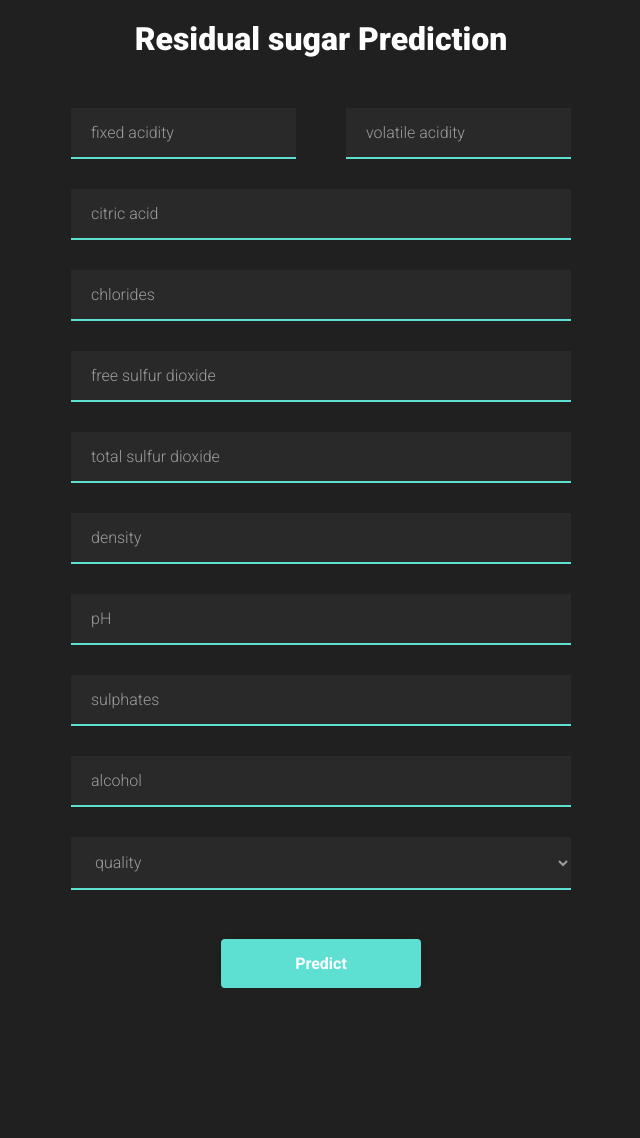
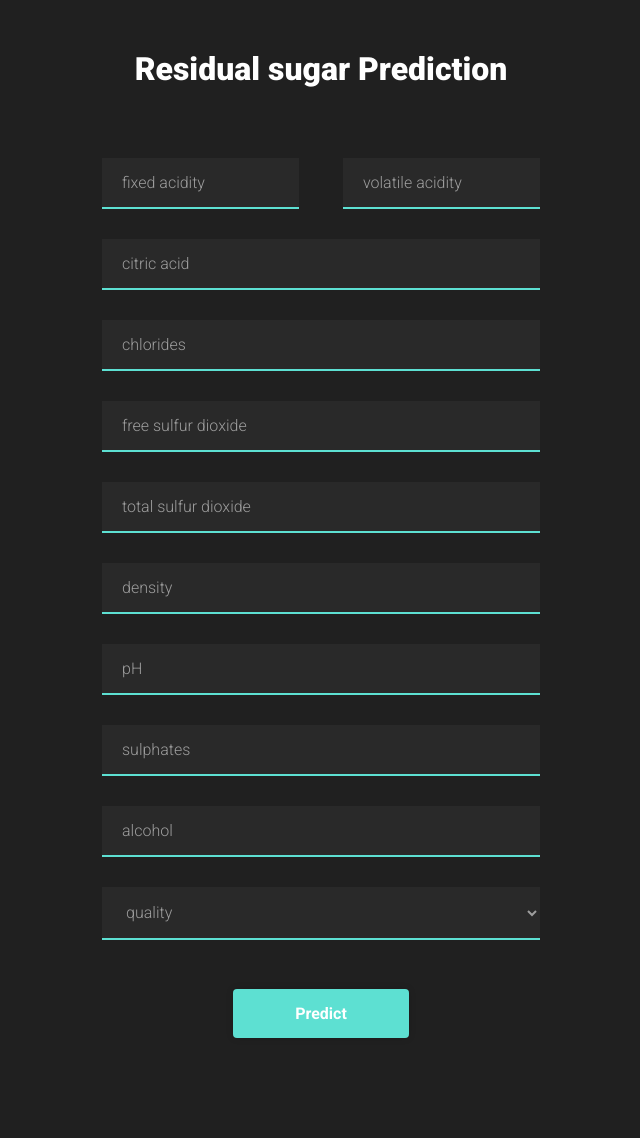
Before and after one commit to GoddoEneru/flight-prediction, a Flask app: page / in a window 1280 px wide. Shown: the whole page, without its empty margins (319-959 px from the left). Before the commit the page ends 988 px from the top, so only its background shows below. Run offline with Flask 2, Linux system fonts and the light colour scheme; parts of the project's set-up code (start-up, migrations or seed data) failed here and were passed over.

Commit message:
ajout prediction.html

```diff
--- a/app.py
+++ b/app.py
@@ -20,7 +20,7 @@ def predict():
 
     prediction = model.predict(np.array([final_features]))
 
-    return render_template('index.html', prediction_text='Residual sugar in this bottle of wine is {}'.format(prediction[0]))
+    return render_template('prediction.html', prediction_text='Residual sugar in this bottle of wine is {}'.format(prediction[0]))
 
 
 if __name__ == "__main__":
--- a/templates/index.html
+++ b/templates/index.html
@@ -3,6 +3,7 @@
 <!--From https://codepen.io/frytyler/pen/EGdtg-->
 <head>
     <meta charset="UTF-8">
+	<meta name="viewport" content="width=device-width, initial-scale=1.0">
     <title>ML Deployment using Heroku</title>
     <link rel="preconnect" href="https://fonts.googleapis.com">
 	<link rel="preconnect" href="https://fonts.gstatic.com" crossorigin>
@@ -19,7 +20,8 @@
 	}
 
 	body{
-		background-color:#202020
+		background-color:#202020;
+		padding-bottom:100px;
 	}
 
 	.prediction {
@@ -29,13 +31,16 @@
 	}
 
 	h1{
-		margin: 20px 0 50px 0;
+		margin: 50px 0 70px 0;
 		font-size: 2em;
 		font-weight: 900;
+		padding: 0 50px;
+		text-align: center;
 	}
 
 	form{
-		width: 500px;
+		max-width: 500px;
+		padding: 0 50px;
 	}
 
 	form label, form input, form select, button{
@@ -78,6 +83,7 @@
 		transition: .35s ease-in-out;
 		box-shadow: 0px 5px 7px rgba(0, 0, 0, 0.20);
 		transform: translateY(-0.25em);
+		cursor: pointer;
 	}
 
 	.input-row{
@@ -87,11 +93,6 @@
 
 	.input-row input{
 		width: 45%;
-	}
-
-	b{
-		position: fixed;
-		background:red;
 	}
 </style>
 
@@ -130,8 +131,6 @@
     		<br>
         	<button type="submit" class="btn btn-primary btn-block btn-large">Predict</button>
         </form>
-
-       <b>{{ prediction_text }}</b>
     </div>
 </body>
 </html>
```
Also changed, not shown: templates/prediction.html (added, +45 -0 lines).
